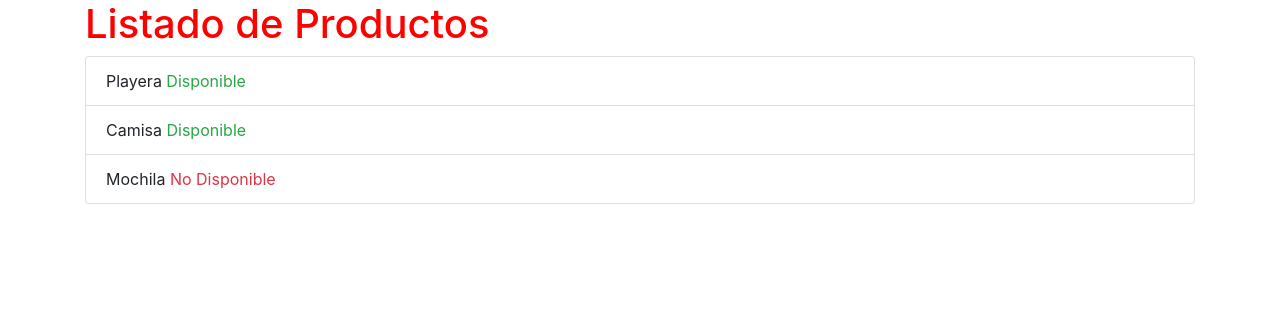
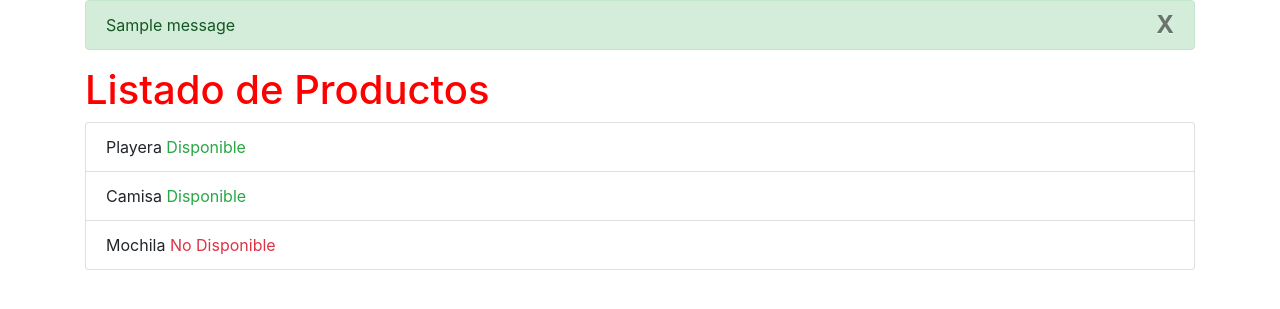
Before and after one commit to diego-alvirde/django, a Django app: page / in a window 1280 px wide. Shown: the top 309 px of the page. Run offline with Django 3.2, Linux system fonts and the light colour scheme; tables that the repository leaves empty hold one stand-in row (values such as "Sample post"); one stand-in notice (Sample message) is shown; some libraries are stand-ins or nearby versions.

Commit message:
Mensajes

```diff
--- a/templates/index.html
+++ b/templates/index.html
@@ -14,6 +14,18 @@
 
 <body>
     <div class="container">
+        {% if messages %}
+        {% for message in messages %}
+        {% if message.tags == 'success' %}
+        <div class="alert alert-success">
+            <button class="close" type="button" data-dismiss="alert">X</button>
+            {{message}}
+        </div>
+        {% else %}
+        <div class="alert alert-danger">
+            {{message}}
+        </div>
+        {%endif%} {% endfor %} {% endif %}
         <div class="row">
             <div class="col">
                 <h1>{{message}}</h1>
--- a/tienda/views.py
+++ b/tienda/views.py
@@ -3,6 +3,7 @@ from django.shortcuts import redirect
 from django.shortcuts import render
 from django.contrib.auth import login
 from django.contrib.auth import authenticate
+from django.contrib import messages
 
 def index(request):
     return render(request,"index.html", {
@@ -25,7 +26,10 @@ def login_view(request):
 
         if user:
             login(request,user)
+            messages.success(request,'Bienvenido {}'.format(user.username))
             return redirect('index')
+        else:
+            messages.error(request,'Usuario o contraseña no validos')
 
     return render(request,'users/login.html', {
 
```
Also changed, not shown: templates/users/login.html (+19 -0 lines).
